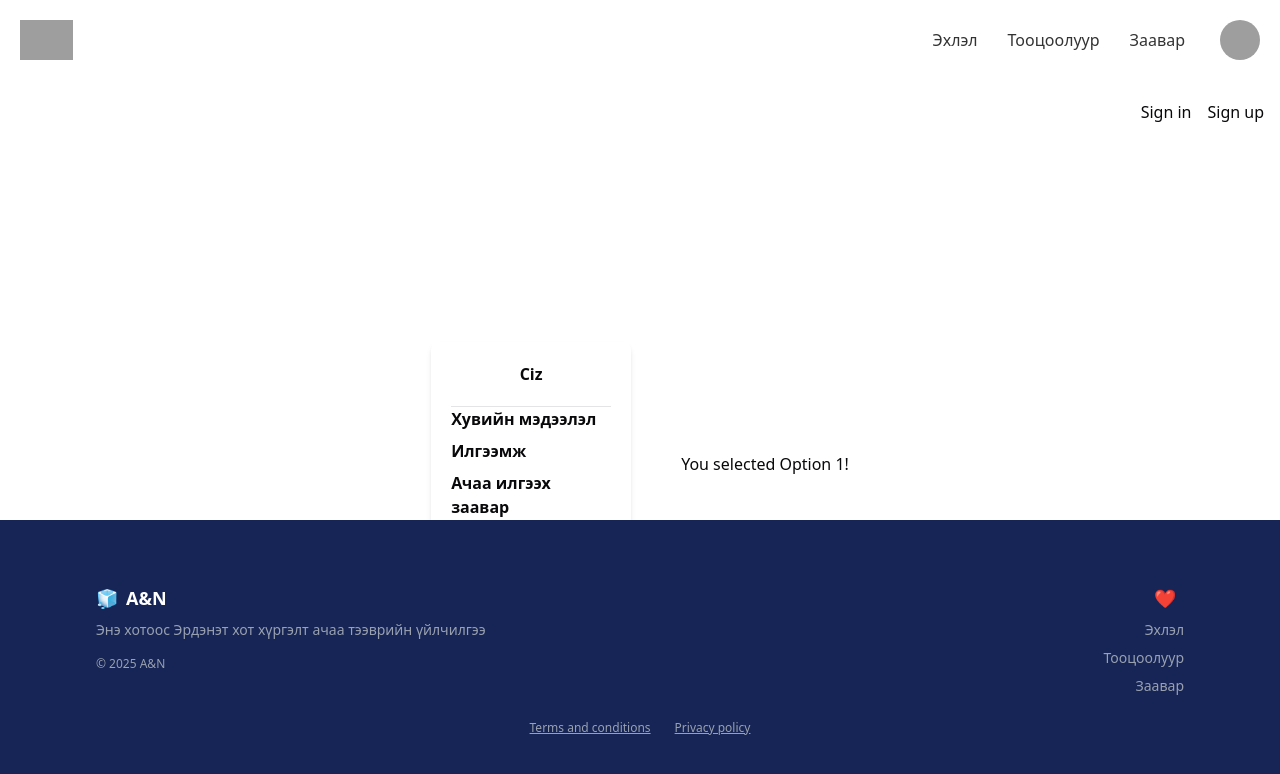
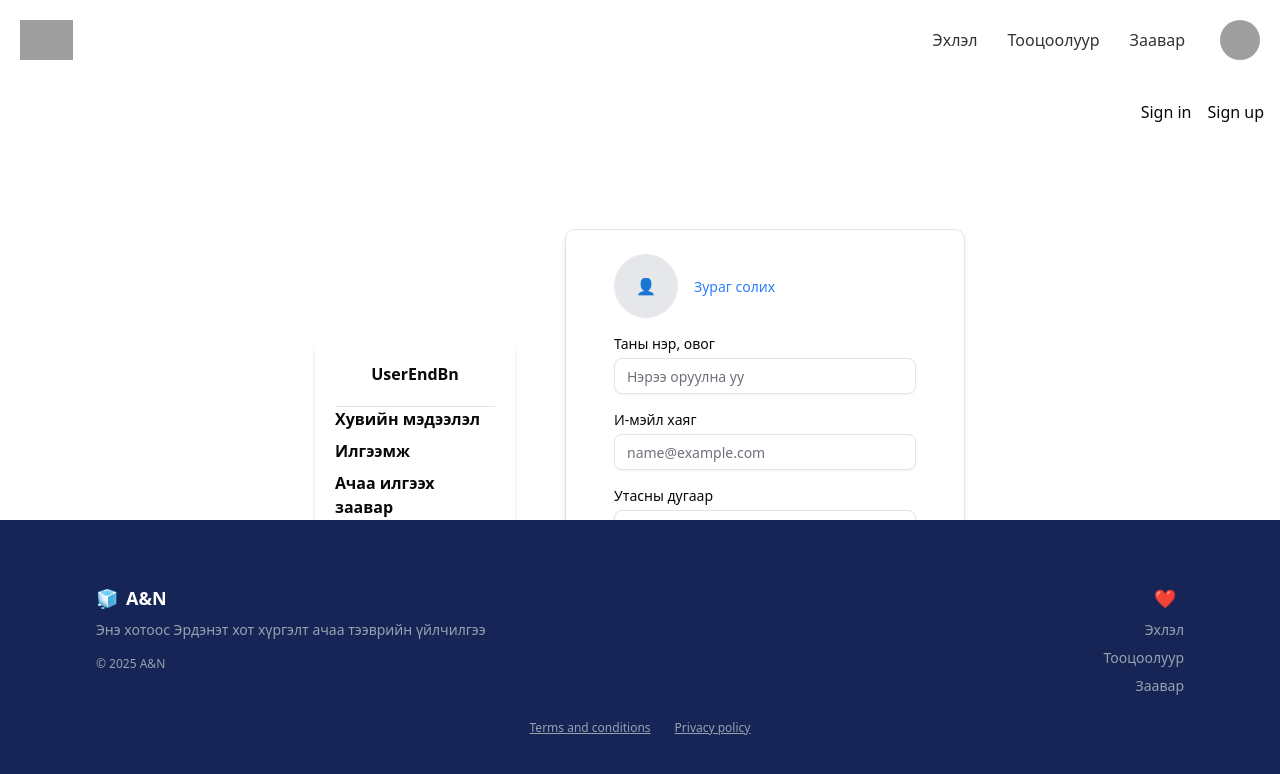
Before and after one commit to HOP-1A/cargo, a Next.js app: page /user in a window 1280 px wide. Both pictures are taken after a click on the link "Хувийн мэдээлэл". Shown: the top 774 px of the page. Built offline with nearby package versions, Linux system fonts and the light colour scheme; no server answers; grey boxes are pictures that could not be loaded.

Commit message:
huviin mdell

```diff
--- a/src/app/user/components/instruction.tsx
+++ b/src/app/user/components/instruction.tsx
@@ -1,3 +1 @@
-
-
 // const
--- a/src/app/user/components/package.tsx
+++ b/src/app/user/components/package.tsx
@@ -1,11 +1,11 @@
-import { Button } from "@/components/ui/button"
+import { Button } from "@/components/ui/button";
 
 const Packages = () => {
+  return (
+    <div className="w-[200px] p-[20px] flex flex-col justify-center gap-[20px] shadow-md rounded-md">
+      <Button variant={"secondary"}>Ачаа нэмэх +</Button>
+    </div>
+  );
+};
 
-
-    return(
-        <div className="w-[200px] p-[20px] flex flex-col justify-center gap-[20px] shadow-md rounded-md">
-            <Button variant={"secondary"}>Ачаа нэмэх +</Button>
-        </div>
-    )
-}
+export default Packages;
--- a/src/app/user/components/userinfo.tsx
+++ b/src/app/user/components/userinfo.tsx
@@ -1,18 +1,114 @@
-import { Button } from "@/components/ui/button"
-import { useRouter } from "next/navigation"
-import { useState } from "react"
+import { useState } from "react";
+import { Button } from "@/components/ui/button";
+import { Input } from "@/components/ui/input";
+import { Card, CardContent } from "@/components/ui/card";
 
 const UserInfo = () => {
-    const router = useRouter()
-    const [username, setUsername] = useState('Ciz')
-    const [selected, setSelected] = useState('')
+  const [username, setUsername] = useState("");
+  const [email, setEmail] = useState("");
+  const [phone, setPhone] = useState("");
+  const [address, setAddress] = useState("");
+  const [avatar, setAvatar] = useState<string | null>(null);
 
+  const handleFileChange = (e: React.ChangeEvent<HTMLInputElement>) => {
+    if (e.target.files && e.target.files[0]) {
+      if (avatar) {
+        URL.revokeObjectURL(avatar);
+      }
+      setAvatar(URL.createObjectURL(e.target.files[0]));
+    }
+  };
 
-    return(
-        <div className="w-[200px] p-[20px] flex flex-col justify-center gap-[20px] shadow-md rounded-md">
-            <Button variant={"secondary"}>Ачаа нэмэх +</Button>
+  const handleSave = () => {
+    if (!username || !email || !phone || !address) {
+      alert("Бүх талбарыг бөглөнө үү!");
+      return;
+    }
+    console.log("User info saved!", { username, email, phone, address });
+  };
+
+  return (
+    <Card className="w-[400px] p-6 shadow-md rounded-lg">
+      <CardContent className="flex flex-col gap-4">
+        <div className="flex items-center gap-4">
+          <div className="w-16 h-16 rounded-full border overflow-hidden">
+            {avatar ? (
+              <img
+                src={avatar}
+                alt="Avatar"
+                className="w-full h-full object-cover"
+              />
+            ) : (
+              <div className="w-full h-full bg-gray-200 flex items-center justify-center">
+                👤
+              </div>
+            )}
+          </div>
+          <div>
+            <label
+              htmlFor="avatarUpload"
+              className="cursor-pointer text-blue-500 text-sm"
+            >
+              Зураг солих
+            </label>
+            <input
+              id="avatarUpload"
+              type="file"
+              accept="image/*"
+              className="hidden"
+              onChange={handleFileChange}
+            />
+          </div>
         </div>
-    )
-}
 
-export default UserInfo
+        <div className="flex flex-col gap-1">
+          <label className="text-sm font-medium">Таны нэр, овог</label>
+          <Input
+            placeholder="Нэрээ оруулна уу"
+            value={username}
+            onChange={(e) => setUsername(e.target.value)}
+          />
+        </div>
+
+        <div className="flex flex-col gap-1">
+          <label className="text-sm font-medium">И-мэйл хаяг</label>
+          <Input
+            placeholder="name@example.com"
+            type="email"
+            value={email}
+            onChange={(e) => setEmail(e.target.value)}
+          />
+        </div>
+
+        <div className="flex flex-col gap-1">
+          <label className="text-sm font-medium">Утасны дугаар</label>
+          <Input
+            placeholder="+976 80000000"
+            type="number"
+            value={phone}
+            onChange={(e) => setPhone(e.target.value)}
+          />
+        </div>
+
+        <div className="flex flex-col gap-1">
+          <label className="text-sm font-medium">Хаяг</label>
+          <Input
+            placeholder="Хот, Дүүрэг, Байрны дугаар"
+            value={address}
+            onChange={(e) => setAddress(e.target.value)}
+          />
+        </div>
+
+        <Button
+          variant="default"
+          onClick={handleSave}
+          aria-label="Save User Information"
+        >
+          Хадгалах
+        </Button>
+      </CardContent>
+    </Card>
+  );
+};
+
+export default UserInfo;
--- a/src/app/user/page.tsx
+++ b/src/app/user/page.tsx
@@ -1,32 +1,46 @@
-'use client'
-import PackageForm from "./components/add"
-import UserInfo from "./components/userinfo"
-import { useState } from "react"
-
+"use client";
+import UserInfo from "./components/userinfo";
+import Packages from "./components/package";
+import { useState } from "react";
 
 const Page = () => {
-    const [username, setUsername] = useState('Ciz')
-    const [selected, setSelected] = useState('')
+  const [username, setUsername] = useState("UserEndBn");
+  const [selected, setSelected] = useState("");
 
-    return(
+  return (
     <div className="flex justify-center items-center h-[80vh] gap-[50px]">
       <div className="w-[200px] p-[20px] flex flex-col justify-center gap-[20px] shadow-md rounded-md">
         <div className="flex flex-col items-center gap-[20px]">
           <a className="flex justify-center font-bold">{username}</a>
         </div>
         <div className="flex flex-col gap-[8px] border-t-1">
-                            <a className="cursor-pointer font-bold" onClick={() => setSelected('accinfo')}>Хувийн мэдээлэл</a>
-                            <a className="cursor-pointer font-bold" onClick={() => setSelected('package')}>Илгээмж</a>
-                            <a className="cursor-pointer font-bold" onClick={() => setSelected('instruction')}>Ачаа илгээх заавар</a>
+          <a
+            className="cursor-pointer font-bold"
+            onClick={() => setSelected("accinfo")}
+          >
+            Хувийн мэдээлэл
+          </a>
+          <a
+            className="cursor-pointer font-bold"
+            onClick={() => setSelected("package")}
+          >
+            Илгээмж
+          </a>
+          <a
+            className="cursor-pointer font-bold"
+            onClick={() => setSelected("instruction")}
+          >
+            Ачаа илгээх заавар
+          </a>
           <a className="cursor-pointer font-bold mt-4">Гарах</a>
         </div>
       </div>
-                    {selected === "accinfo" && <p>You selected Option 1!</p>}
-                    {selected === "package" && <PackageForm></PackageForm>}
-                    {selected === "instruction" && <p>icltspmo</p>}
-                    {selected === "" && <UserInfo></UserInfo>}
+      {selected === "accinfo" && <UserInfo />}
+      {selected === "package" && <p>You selected Option 2!</p>}
+      {/* {selected === "instruction" && } */}
+      {selected === "" && <Packages />}
     </div>
-    )
-}
+  );
+};
 
-export default Page
+export default Page;
--- a/src/components/ui/card.tsx
+++ b/src/components/ui/card.tsx
@@ -1,6 +1,6 @@
-import * as React from "react"
+import * as React from "react";
 
-import { cn } from "@/lib/utils"
+import { cn } from "@/lib/utils";
 
 function Card({ className, ...props }: React.ComponentProps<"div">) {
   return (
@@ -12,7 +12,7 @@ function Card({ className, ...props }: React.ComponentProps<"div">) {
       )}
       {...props}
     />
-  )
+  );
 }
 
 function CardHeader({ className, ...props }: React.ComponentProps<"div">) {
@@ -22,7 +22,7 @@ function CardHeader({ className, ...props }: React.ComponentProps<"div">) {
       className={cn("flex flex-col gap-1.5 px-6", className)}
       {...props}
     />
-  )
+  );
 }
 
 function CardTitle({ className, ...props }: React.ComponentProps<"div">) {
@@ -32,7 +32,7 @@ function CardTitle({ className, ...props }: React.ComponentProps<"div">) {
       className={cn("leading-none font-semibold", className)}
       {...props}
     />
-  )
+  );
 }
 
 function CardDescription({ className, ...props }: React.ComponentProps<"div">) {
@@ -42,7 +42,7 @@ function CardDescription({ className, ...props }: React.ComponentProps<"div">) {
       className={cn("text-muted-foreground text-sm", className)}
       {...props}
     />
-  )
+  );
 }
 
 function CardContent({ className, ...props }: React.ComponentProps<"div">) {
@@ -52,7 +52,7 @@ function CardContent({ className, ...props }: React.ComponentProps<"div">) {
       className={cn("px-6", className)}
       {...props}
     />
-  )
+  );
 }
 
 function CardFooter({ className, ...props }: React.ComponentProps<"div">) {
@@ -62,7 +62,14 @@ function CardFooter({ className, ...props }: React.ComponentProps<"div">) {
       className={cn("flex items-center px-6", className)}
       {...props}
     />
-  )
+  );
 }
 
-export { Card, CardHeader, CardFooter, CardTitle, CardDescription, CardContent }
+export {
+  Card,
+  CardHeader,
+  CardFooter,
+  CardTitle,
+  CardDescription,
+  CardContent,
+};
```
Lines whose indentation alone changed are shown as unchanged.
